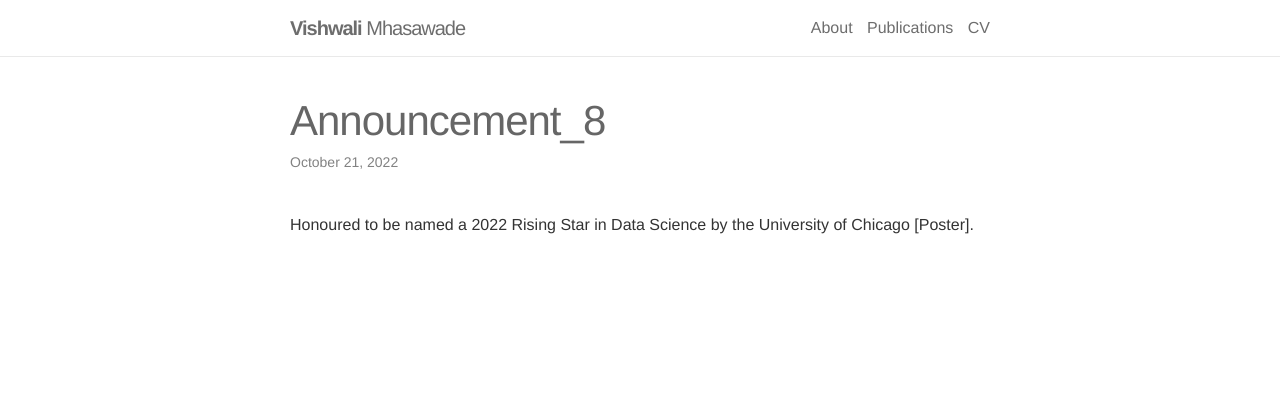
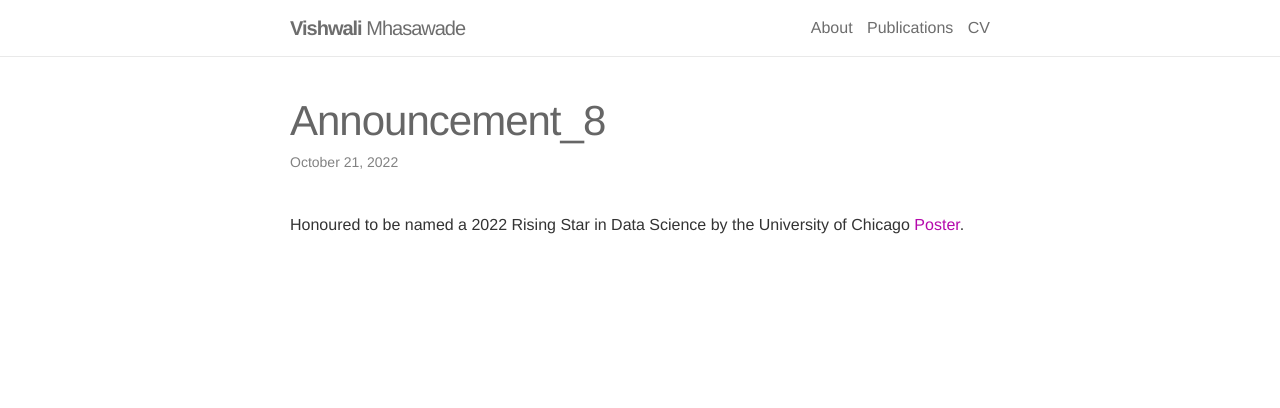
Before and after one commit to vishwali/vishwali.github.io, a Jekyll site: the page built from _news/announcement_8.md, in a window 1280 px wide. Shown: the top 408 px of the page. Built offline with Jekyll 4.4.1, drawn with Linux system fonts in a browser that asks for light colours; nearby versions of some CDN libraries; part of the change alters nothing that is shown.

```diff
--- a/_news/announcement_8.md
+++ b/_news/announcement_8.md
@@ -4,4 +4,4 @@ date: 2022-10-21
 inline: true
 ---
 
-Honoured to be named a 2022 Rising Star in Data Science by the University of Chicago [Poster].
+Honoured to be named a 2022 Rising Star in Data Science by the University of Chicago [Poster](https://github.com/vishwali/vishwali.github.io/blob/master/assets/pdf/UChicago_poster_vm_1107.pdf).
```
